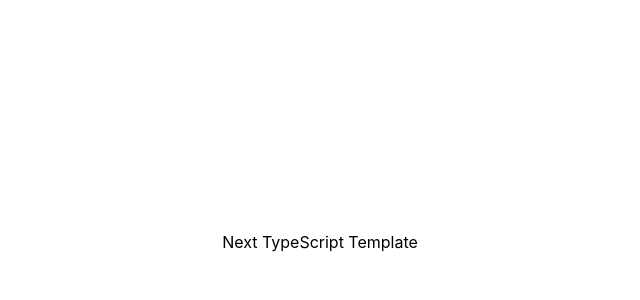
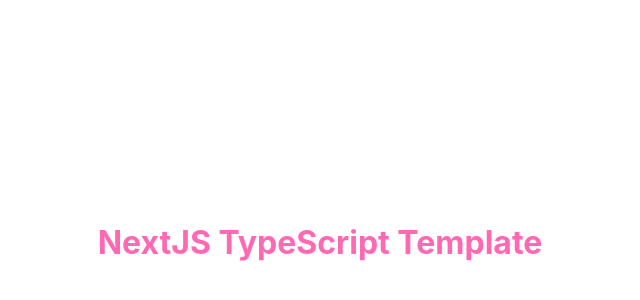
Before and after one commit to Yangseungchan/Next-Typescript-template, a Next.js app: page / in a window 1280 px wide. Shown: the part 158-458 px from the top of the page, without its empty margins (320-960 px from the left). Built offline with nearby package versions, Linux system fonts and the light colour scheme.

Commit message:
[Edit] update Emotion to add Theme

```diff
--- /dev/null
+++ b/components/Title/index.tsx
@@ -0,0 +1,11 @@
+import { TitleText } from "./styles";
+
+interface TitleProps {
+  title: string;
+}
+
+const Title = ({ title }: TitleProps) => {
+  return <TitleText>{title}</TitleText>;
+};
+
+export default Title;
--- /dev/null
+++ b/components/Title/styles.tsx
@@ -0,0 +1,5 @@
+import styled from "@emotion/styled";
+
+export const TitleText = styled.h1`
+  color: ${(props) => props.theme.colors.primary};
+`;
--- a/pages/_app.tsx
+++ b/pages/_app.tsx
@@ -1,15 +1,18 @@
 import createCache from "@emotion/cache";
-import { CacheProvider } from "@emotion/react";
+import { CacheProvider, ThemeProvider } from "@emotion/react";
 import { AppProps } from "next/app";
 
 import { globalStyles } from "../styles/global";
+import theme from "../styles/theme";
 
 const cache = createCache({ key: "next" });
 
 const App = ({ Component, pageProps }: AppProps) => (
   <CacheProvider value={cache}>
-    {globalStyles}
-    <Component {...pageProps} />
+    <ThemeProvider theme={theme}>
+      {globalStyles}
+      <Component {...pageProps} />
+    </ThemeProvider>
   </CacheProvider>
 );
 
--- a/pages/index.tsx
+++ b/pages/index.tsx
@@ -1,4 +1,5 @@
 import Head from "next/head";
+import Title from "../components/Title";
 import { Container } from "../styles/home";
 
 export default function Home() {
@@ -9,7 +10,7 @@
         <meta name="description" content="Generated by create next app" />
         <link rel="icon" href="/favicon.ico" />
       </Head>
-      Next TypeScript Template
+      <Title title="NextJS TypeScript Template" />
     </Container>
   );
 }
--- /dev/null
+++ b/styles/theme.tsx
@@ -0,0 +1,9 @@
+import { Theme } from "@emotion/react";
+
+const theme: Theme = {
+  colors: {
+    primary: "hotpink",
+  },
+};
+
+export default theme;
```
Also changed, not shown: styles/emotion.d.ts (added, +11 -0 lines).
